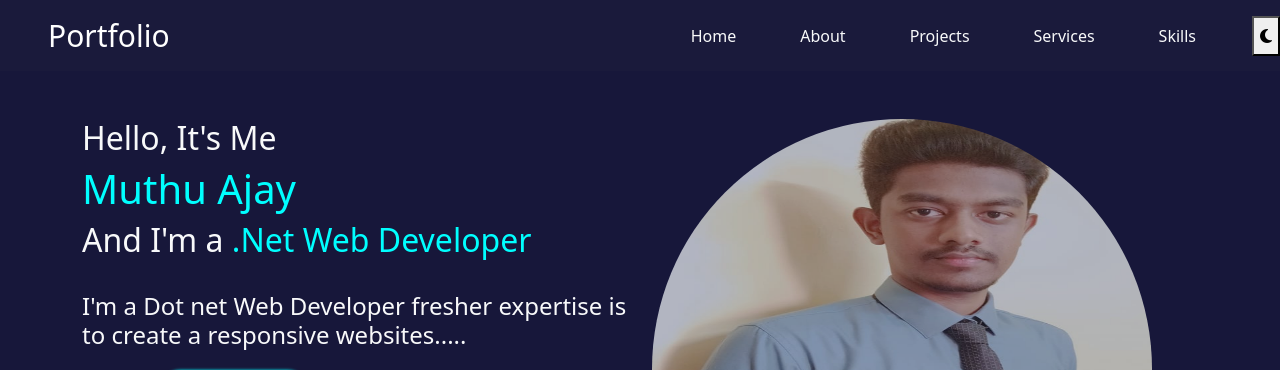
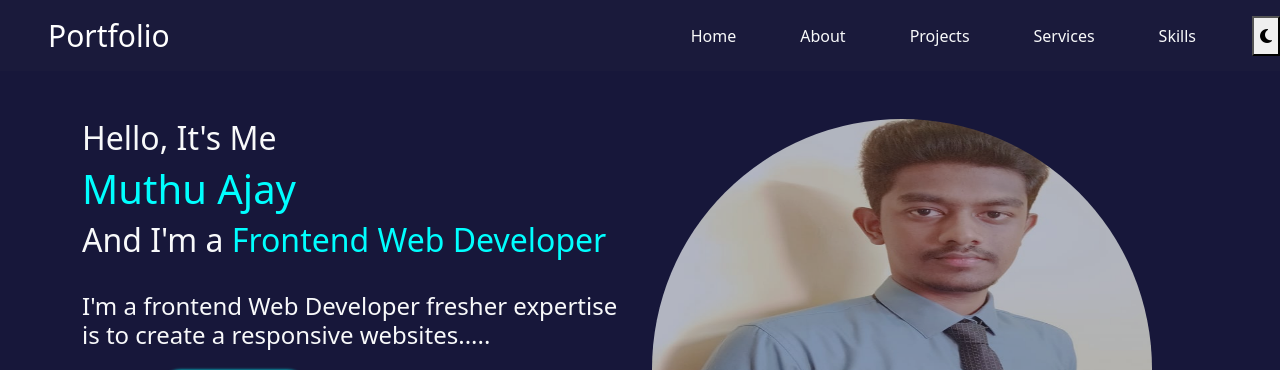
Before and after one commit to Muthu-Ajay/Projects, a plain HTML site: page Portfolio.html in a window 1280 px wide. Shown: the top 370 px of the page. Drawn offline with Linux system fonts and the light colour scheme.

Commit message:
designation

```diff
--- a/Portfolio.html
+++ b/Portfolio.html
@@ -35,8 +35,8 @@
         <div class="contents1 col-lg-6 col-sm-12">
         <h2 class="text-light">Hello, It's Me</h2>
         <h1 style="color:aqua">Muthu Ajay</h1>
-        <h2 class="text-light">And I'm a <span style="color:aqua">.Net Web Developer</span></h2><br>
-        <h4 class="text-light">I'm a Dot net Web Developer fresher expertise is to create a responsive websites.....</h4>
+        <h2 class="text-light">And I'm a <span style="color:aqua">Frontend Web Developer</span></h2><br>
+        <h4 class="text-light">I'm a frontend Web Developer fresher expertise is to create a responsive websites.....</h4>
             <i class="fa-brands fa-whatsapp"></i>
             <i class="fa-brands fa-facebook"></i>
             <i class="fa-brands fa-instagram"></i>
```
